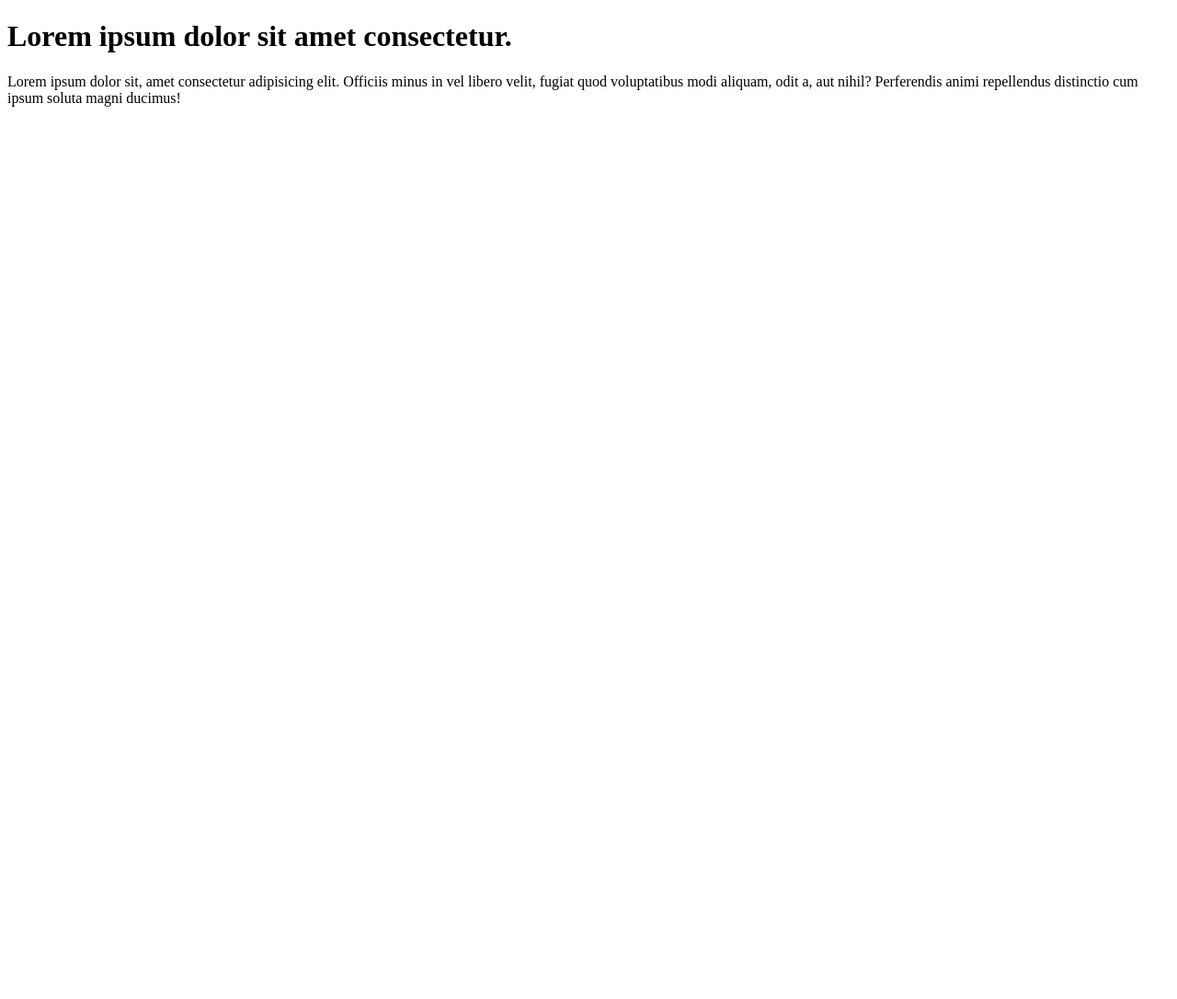
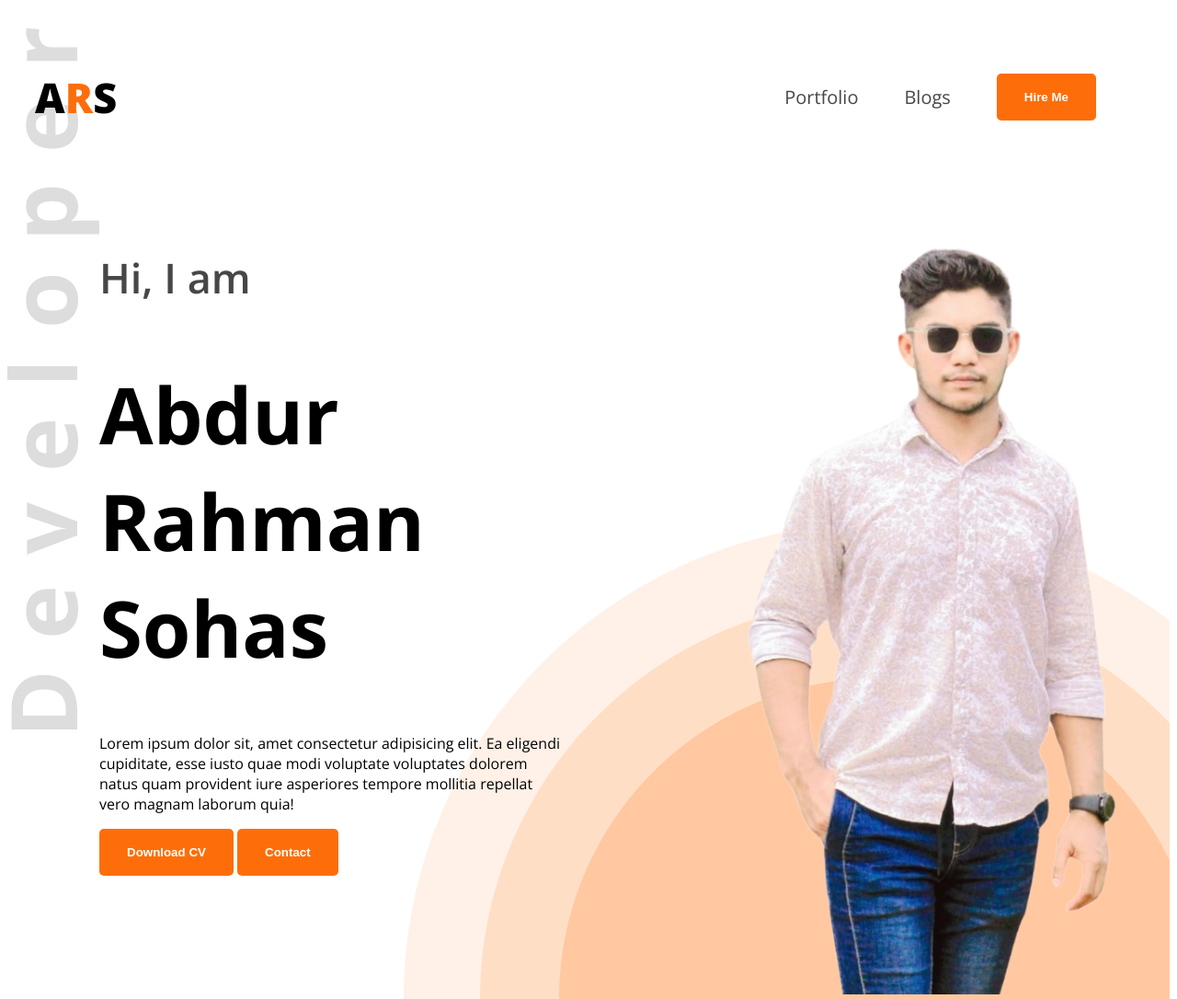
Before and after one commit to AbdurRahmanSohas/abdurrahmansohas, a plain HTML site: page index.html in a window 1280 px wide. Shown: the whole page at 92% size. Before the commit the page ends 800 px from the top, so only its background shows below. Drawn offline with nearby package versions, Linux system fonts and the light colour scheme.

Commit message:
abdurrahmansohas

```diff
--- /dev/null
+++ b/css/style.css
@@ -0,0 +1,75 @@
+
+
+
+.open-sans-normal{
+  font-family: "Open Sans", sans-serif;
+  font-optical-sizing: auto;
+  font-style: normal;
+  font-variation-settings:
+    "wdth" 100;
+}
+/* nav styles */
+.btnp{
+    background-color: #FD6E0A;
+    color: white;
+    font-weight: 700;
+    font-size: 20;
+    padding: 18px 30px;
+    border-radius: 5px;
+    border: none;
+}
+nav{
+    display: flex;
+    align-items: center;
+    justify-content: space-between;
+    margin: 30px;200px
+}
+.r{
+    color: #FD6E0A;
+}
+.navt{
+    font-weight: 800;
+    font-size: 45px;
+}
+nav ul li{
+    list-style: none;
+}
+nav ul{
+    display: flex;
+    align-items: center;
+
+}
+nav li a{
+    text-decoration: none;
+    margin-right: 50px;
+
+font-size: 20px;
+}
+.dark2{
+    color: #474747;
+}
+/* banner styles */
+.bgreet{
+    font-size: 45px;
+    font-weight: 600;
+}
+.btitle{
+    font-weight: bold;
+    font-size: 85px;
+}
+.bimg{
+    width: 650px;
+}
+.banner{
+    display: flex;
+    justify-content: space-between;
+    margin: 0 10px 0 100px;
+}
+.bcontent{
+    max-width: 580px;
+}
+.hed{
+    background-image: url(../images/developer.png), url(../images/header_bg.png);
+    background-repeat: no-repeat;
+    background-position: top left, bottom right;
+}
--- a/index.html
+++ b/index.html
@@ -4,11 +4,34 @@
     <meta charset="UTF-8">
     <meta name="viewport" content="width=device-width, initial-scale=1.0">
     <title>abdurrahmansohas</title>
+    <link rel="preconnect" href="https://fonts.googleapis.com">
+<link rel="preconnect" href="https://fonts.gstatic.com" crossorigin>
+<link href="https://fonts.googleapis.com/css2?family=Open+Sans:ital,wght@0,300..800;1,300..800&display=swap" rel="stylesheet">
+    <link rel="stylesheet" href="css/style.css">
+    <link rel="shortcut icon" href="images/icon.png" type="image/x-icon">
 </head>
-<body>
-    <header>
-        <h1>Lorem ipsum dolor sit amet consectetur.</h1>
-        <p>Lorem ipsum dolor sit, amet consectetur adipisicing elit. Officiis minus in vel libero velit, fugiat quod voluptatibus modi aliquam, odit a, aut nihil? Perferendis animi repellendus distinctio cum ipsum soluta magni ducimus!</p>
+<body class="open-sans-normal">
+    <header class="hed">
+        <nav>
+            <h3 class="navt">A<span class="r">R</span>S</h3>
+            <ul class="">
+                <li><a class="dark2" href="#">Portfolio</a></li>
+                <li><a class="dark2" href="#">Blogs</a></li>
+                <li><a class="dark2" href="#"><button class="btnp">Hire Me</button></a></li>
+            </ul>
+        </nav>
+        <div class="banner">
+            <div class="bcontent">
+               <h4 class="bgreet dark2">Hi, I am</h4>
+               <h1 class="btitle">Abdur Rahman Sohas</h1>
+               <p class="bdes">Lorem ipsum dolor sit, amet consectetur adipisicing elit. Ea eligendi cupiditate, esse iusto quae modi voluptate voluptates dolorem natus quam provident iure asperiores tempore mollitia repellat vero magnam laborum quia!</p>
+               <button class="btnp">Download CV</button>
+               <button class="btnp">Contact</button>
+            </div>
+            <div class="bimg">
+               <img class="bimg" src="images/portfolio.png" alt="">
+            </div>
+        </div>
     </header>
     <main>
 
```
Also changed, not shown: images/a.jpg (deleted), images/portfolio.png (added).
